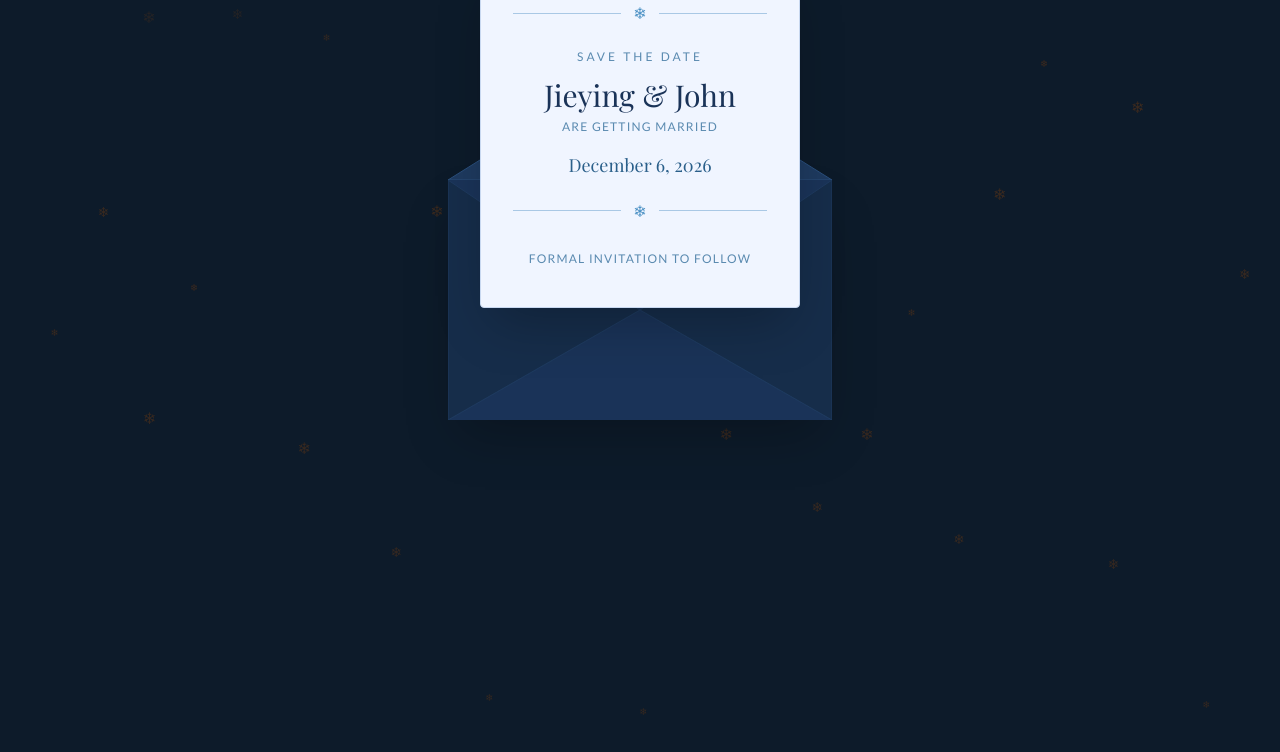
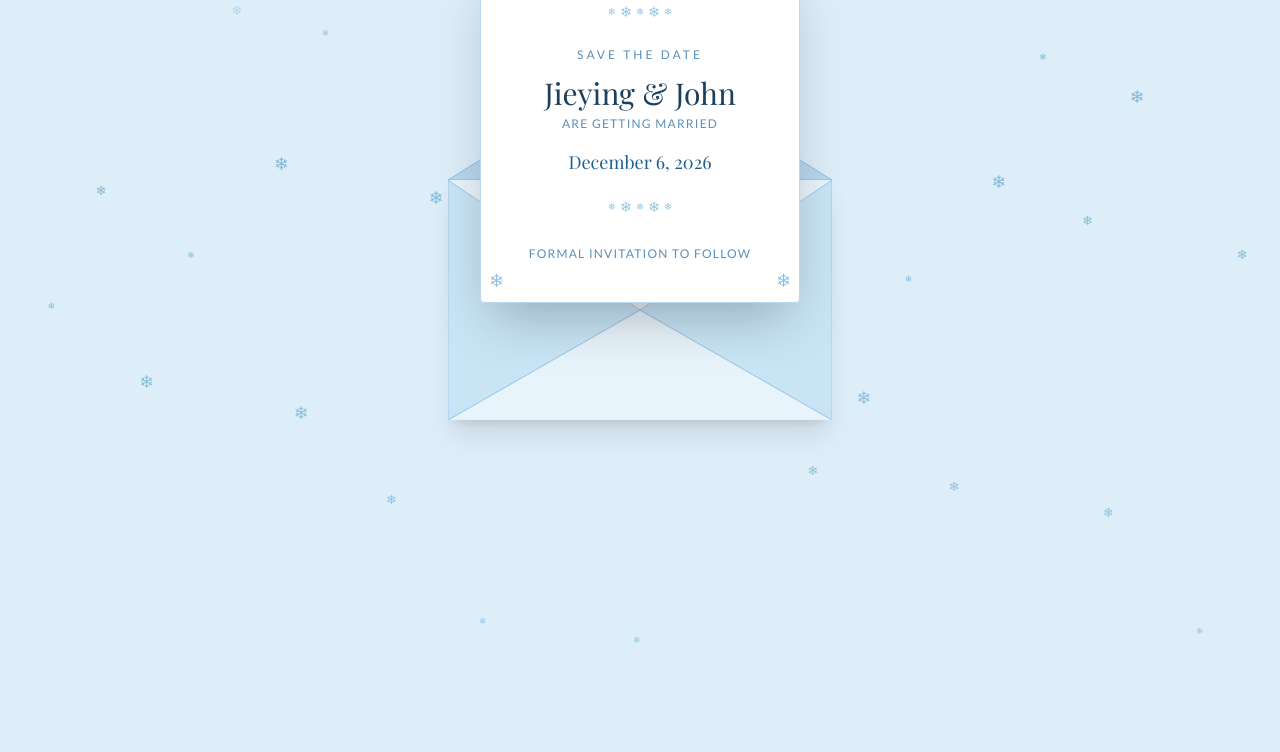
Before and after one commit to thenewguy25/wedding-rvsp, a Next.js app: page / in a window 1280 px wide. Both pictures are taken after a click on the element "CLICK TO OPEN". Shown: the top 752 px of the page. Built offline with nearby package versions, Linux system fonts and the light colour scheme; a web font is replaced by a local one.

Commit message:
winter remix

```diff
--- a/components/Envelope.tsx
+++ b/components/Envelope.tsx
@@ -6,51 +6,50 @@ interface EnvelopeProps {
   standalone?: boolean;
 }
 
-// Randomised snowflake data — generated once outside component to avoid hydration mismatch
-const SNOWFLAKES = Array.from({ length: 28 }, (_, i) => ({
+const SNOWFLAKES = Array.from({ length: 32 }, (_, i) => ({
   id: i,
   left: `${(i * 37 + 11) % 100}%`,
   delay: `${(i * 0.7) % 8}s`,
-  duration: `${8 + (i * 1.3) % 8}s`,
-  size: i % 3 === 0 ? "1rem" : i % 3 === 1 ? "0.6rem" : "0.85rem",
-  opacity: 0.4 + (i % 5) * 0.1,
+  duration: `${9 + (i * 1.3) % 8}s`,
+  size: i % 3 === 0 ? "1.1rem" : i % 3 === 1 ? "0.55rem" : "0.8rem",
+  opacity: 0.35 + (i % 5) * 0.1,
 }));
 
 export default function Envelope({ standalone = false }: EnvelopeProps) {
   const [opened, setOpened] = useState(false);
   const [showSnow, setShowSnow] = useState(false);
 
-  // Avoid SSR hydration mismatch for snow
   useEffect(() => { setShowSnow(true); }, []);
 
   const scrollToDetails = () => {
     document.getElementById("details")?.scrollIntoView({ behavior: "smooth" });
   };
 
-  // Winter palette when standalone, warm palette otherwise
-  const bg         = standalone ? "#0d1b2a" : "#fdf6f0";
-  const flapFill   = standalone ? "#1e3a5f" : "#f5d5c1";
-  const flapStroke = standalone ? "#2a4f7c" : "#e8d5c4";
-  const sideFill   = standalone ? "#162d4a" : "#faeae0";
-  const sideStroke = standalone ? "#1e3a5f" : "#e8d5c4";
-  const sealBg     = standalone ? "#2a4f7c" : "#b8862a";
-  const hintColor  = standalone ? "#6b9cc2" : "#d8a898";
-  const headingColor = standalone ? "#a8c8e8" : "#b8862a";
+  // Light winter palette vs warm palette
+  const bg          = standalone ? "#deeef9" : "#fdf6f0";
+  const flapFill    = standalone ? "#b8d8f0" : "#f5d5c1";
+  const flapStroke  = standalone ? "#90bede" : "#e8d5c4";
+  const sideFill    = standalone ? "#c8e4f5" : "#faeae0";
+  const sideStroke  = standalone ? "#a0c8e8" : "#e8d5c4";
+  const envelopeBg  = standalone ? "#e8f4fb" : "white";
+  const sealBg      = standalone ? "#5a9fc8" : "#b8862a";
+  const hintColor   = standalone ? "#5a8fad" : "#d8a898";
+  const headingColor = standalone ? "#2a6080" : "#b8862a";
 
   return (
     <section
       className="relative min-h-screen flex flex-col items-center justify-center px-4 py-16 overflow-hidden"
       style={{ background: bg }}
     >
-      {/* Snow animation */}
+      {/* Snowfall animation */}
       {standalone && showSnow && (
         <div className="pointer-events-none absolute inset-0 overflow-hidden">
           <style>{`
             @keyframes snowfall {
               0%   { transform: translateY(-20px) translateX(0px); opacity: 0; }
               10%  { opacity: 1; }
-              90%  { opacity: 0.8; }
-              100% { transform: translateY(110vh) translateX(30px); opacity: 0; }
+              90%  { opacity: 0.7; }
+              100% { transform: translateY(110vh) translateX(25px); opacity: 0; }
             }
           `}</style>
           {SNOWFLAKES.map((flake) => (
@@ -62,6 +61,7 @@ export default function Envelope({ standalone = false }: EnvelopeProps) {
                 left: flake.left,
                 fontSize: flake.size,
                 opacity: flake.opacity,
+                color: "#7ab8d8",
                 animation: `snowfall ${flake.duration} ${flake.delay} linear infinite`,
               }}
             >
@@ -71,9 +71,9 @@ export default function Envelope({ standalone = false }: EnvelopeProps) {
         </div>
       )}
 
-      {/* Decorative heading */}
+      {/* Heading */}
       <p
-        className="font-sans uppercase tracking-[0.3em] text-xs mb-10 opacity-80 z-10"
+        className="font-sans uppercase tracking-[0.3em] text-xs mb-10 opacity-90 z-10"
         style={{ color: headingColor }}
       >
         You&apos;re invited
@@ -81,14 +81,9 @@ export default function Envelope({ standalone = false }: EnvelopeProps) {
 
       {/* Envelope wrapper */}
       <div className="relative w-80 sm:w-96 z-10" style={{ perspective: "1000px" }}>
-
-        {/* Envelope body */}
         <div
-          className="relative rounded-sm shadow-2xl overflow-visible"
-          style={{
-            height: "240px",
-            background: standalone ? "#1a3358" : "white",
-          }}
+          className="relative rounded-sm shadow-xl overflow-visible"
+          style={{ height: "240px", background: envelopeBg }}
         >
           {/* Crease lines */}
           <svg className="absolute inset-0 w-full h-full pointer-events-none" viewBox="0 0 384 240" fill="none">
@@ -112,7 +107,7 @@ export default function Envelope({ standalone = false }: EnvelopeProps) {
                 className="absolute bottom-4 left-1/2 -translate-x-1/2 w-10 h-10 rounded-full flex items-center justify-center shadow-md"
                 style={{ background: sealBg }}
               >
-                <span className="font-serif text-white text-lg font-bold leading-none select-none">
+                <span className="text-white text-lg font-bold leading-none select-none">
                   {standalone ? "❄" : "♡"}
                 </span>
               </div>
@@ -138,7 +133,7 @@ export default function Envelope({ standalone = false }: EnvelopeProps) {
 
           {/* Side triangles */}
           <svg className="absolute inset-0 w-full h-full pointer-events-none z-10" viewBox="0 0 384 240">
-            <polygon points="0,0 192,130 0,240"   fill={sideFill} stroke={sideStroke} strokeWidth="1" />
+            <polygon points="0,0 192,130 0,240"    fill={sideFill} stroke={sideStroke} strokeWidth="1" />
             <polygon points="384,0 192,130 384,240" fill={sideFill} stroke={sideStroke} strokeWidth="1" />
           </svg>
         </div>
@@ -153,60 +148,83 @@ export default function Envelope({ standalone = false }: EnvelopeProps) {
               className="absolute left-1/2 w-72 sm:w-80 rounded shadow-2xl px-8 py-10 text-center z-30"
               style={{
                 top: 0,
-                background: standalone ? "#f0f5ff" : "#fdf8f2",
-                border: `1px solid ${standalone ? "#c8d8f0" : "#f5e6dc"}`,
+                background: "white",
+                border: `1px solid ${standalone ? "#b8d8f0" : "#f0e0d0"}`,
               }}
             >
-              {/* Top rule */}
-              <div className="flex items-center gap-3 mb-6">
-                <div className="flex-1 h-px opacity-60" style={{ background: standalone ? "#7aaad4" : "#d4a96a" }} />
-                <span style={{ color: standalone ? "#4a90c4" : "#b8862a" }}>{standalone ? "❄" : "✦"}</span>
-                <div className="flex-1 h-px opacity-60" style={{ background: standalone ? "#7aaad4" : "#d4a96a" }} />
-              </div>
+              {/* Corner snowflakes — only on standalone */}
+              {standalone && (
+                <>
+                  <span className="absolute top-2 left-2 text-lg" style={{ color: "#90c0e0" }}>❄</span>
+                  <span className="absolute top-2 right-2 text-lg" style={{ color: "#90c0e0" }}>❄</span>
+                  <span className="absolute bottom-2 left-2 text-lg" style={{ color: "#90c0e0" }}>❄</span>
+                  <span className="absolute bottom-2 right-2 text-lg" style={{ color: "#90c0e0" }}>❄</span>
+                </>
+              )}
+
+              {/* Top snowflake row divider */}
+              {standalone ? (
+                <div className="flex items-center justify-center gap-1 mb-6">
+                  {["0.6rem","0.9rem","0.6rem","0.9rem","0.6rem"].map((size, i) => (
+                    <span key={i} style={{ fontSize: size, color: "#7ab8d8", opacity: 0.8 }}>❄</span>
+                  ))}
+                </div>
+              ) : (
+                <div className="flex items-center gap-3 mb-6">
+                  <div className="flex-1 h-px opacity-60" style={{ background: "#d4a96a" }} />
+                  <span style={{ color: "#b8862a" }}>✦</span>
+                  <div className="flex-1 h-px opacity-60" style={{ background: "#d4a96a" }} />
+                </div>
+              )}
 
               <p
                 className="font-sans uppercase tracking-[0.25em] text-xs mb-3"
-                style={{ color: standalone ? "#5a8ab0" : "#c9a0a0" }}
+                style={{ color: standalone ? "#5a90b8" : "#c9a0a0" }}
               >
                 Save the Date
               </p>
               <h2
                 className="font-serif text-3xl leading-tight mb-1"
-                style={{ color: standalone ? "#1a3358" : "#9b5b5b" }}
+                style={{ color: standalone ? "#1a4060" : "#9b5b5b" }}
               >
                 Jieying &amp; John
               </h2>
               <p
                 className="font-sans text-xs tracking-widest uppercase mb-4"
-                style={{ color: standalone ? "#5a8ab0" : "#c9a0a0" }}
+                style={{ color: standalone ? "#5a90b8" : "#c9a0a0" }}
               >
                 are getting married
               </p>
               <p
                 className="font-serif text-lg mb-1"
-                style={{ color: standalone ? "#2a5f8a" : "#8a6218" }}
+                style={{ color: standalone ? "#1e6090" : "#8a6218" }}
               >
                 December 6, 2026
               </p>
 
-              {/* Bottom rule */}
-              <div className="flex items-center gap-3 mt-5 mb-7">
-                <div className="flex-1 h-px opacity-60" style={{ background: standalone ? "#7aaad4" : "#d4a96a" }} />
-                <span style={{ color: standalone ? "#4a90c4" : "#b8862a" }}>{standalone ? "❄" : "✦"}</span>
-                <div className="flex-1 h-px opacity-60" style={{ background: standalone ? "#7aaad4" : "#d4a96a" }} />
-              </div>
+              {/* Bottom snowflake row divider */}
+              {standalone ? (
+                <div className="flex items-center justify-center gap-1 mt-5 mb-7">
+                  {["0.6rem","0.9rem","0.6rem","0.9rem","0.6rem"].map((size, i) => (
+                    <span key={i} style={{ fontSize: size, color: "#7ab8d8", opacity: 0.8 }}>❄</span>
+                  ))}
+                </div>
+              ) : (
+                <div className="flex items-center gap-3 mt-5 mb-7">
+                  <div className="flex-1 h-px opacity-60" style={{ background: "#d4a96a" }} />
+                  <span style={{ color: "#b8862a" }}>✦</span>
+                  <div className="flex-1 h-px opacity-60" style={{ background: "#d4a96a" }} />
+                </div>
+              )}
 
               {standalone ? (
-                <p
-                  className="font-sans text-xs tracking-widest uppercase"
-                  style={{ color: standalone ? "#5a8ab0" : "#c9a0a0" }}
-                >
+                <p className="font-sans text-xs tracking-widest uppercase" style={{ color: "#5a90b8" }}>
                   Formal invitation to follow
                 </p>
               ) : (
                 <button
                   onClick={scrollToDetails}
-                  className="inline-block text-white font-sans text-xs uppercase tracking-[0.2em] px-6 py-3 rounded-sm transition-colors duration-200"
+                  className="inline-block text-white font-sans text-xs uppercase tracking-[0.2em] px-6 py-3 rounded-sm transition-colors duration-200 hover:opacity-90"
                   style={{ background: "#b8862a" }}
                 >
                   View Details &amp; RSVP
```
